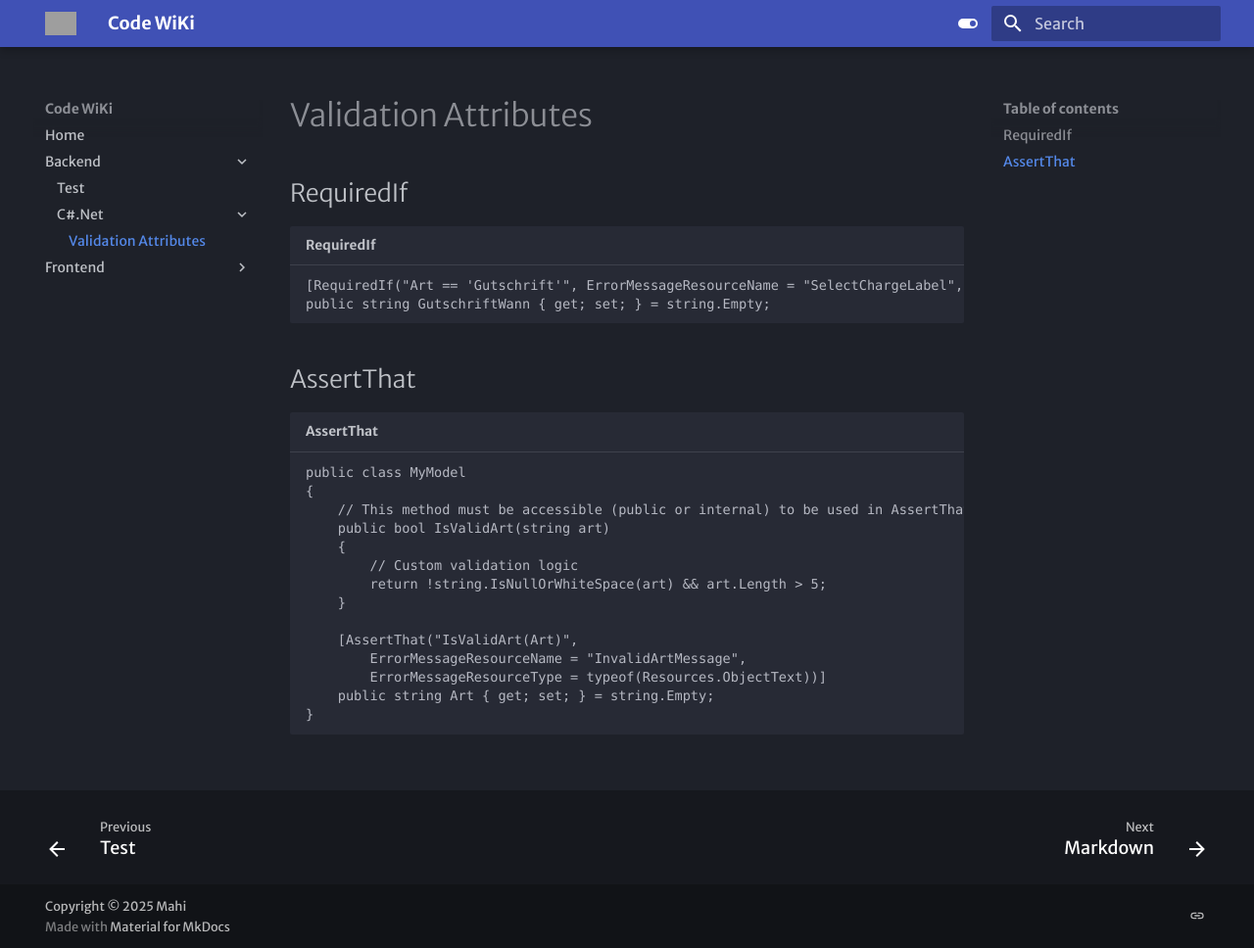
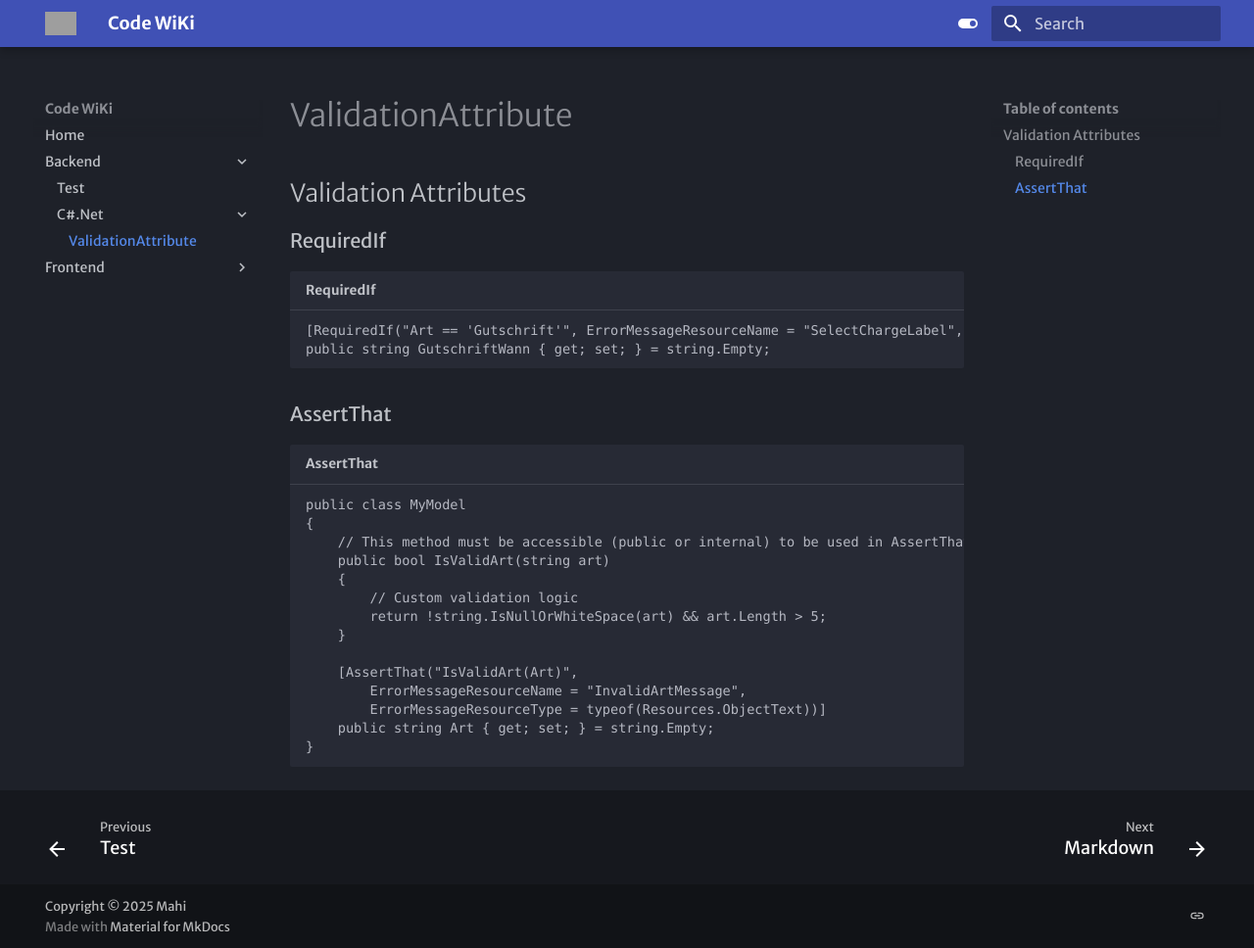
Before and after one commit to mkouhpayeh/code-wiki, an MkDocs documentation site: the page built from docs/Backend/C#.Net/ValidationAttribute.md, in a window 1280 px wide and 968 px high. Shown: the whole window at 98% size. Built offline with MkDocs 1.6.1 and Material for MkDocs 9.7.7, drawn with Linux system fonts in a browser that asks for light colours; some web fonts are replaced; grey boxes are pictures that could not be loaded.

Commit message:
Update ValidationAttribute.md

````diff
--- a/docs/Backend/C#.Net/ValidationAttribute.md
+++ b/docs/Backend/C#.Net/ValidationAttribute.md
@@ -1,12 +1,12 @@
-#Validation Attributes
+## Validation Attributes
 
-## RequiredIf
+### RequiredIf
 ``` C#.Net title="RequiredIf"
 [RequiredIf("Art == 'Gutschrift'", ErrorMessageResourceName = "SelectChargeLabel", ErrorMessageResourceType = typeof(Resources.ObjectText))]
 public string GutschriftWann { get; set; } = string.Empty;
 ```
 
-## AssertThat
+### AssertThat
 ``` C#.Net title="AssertThat"
 public class MyModel
 {
````
